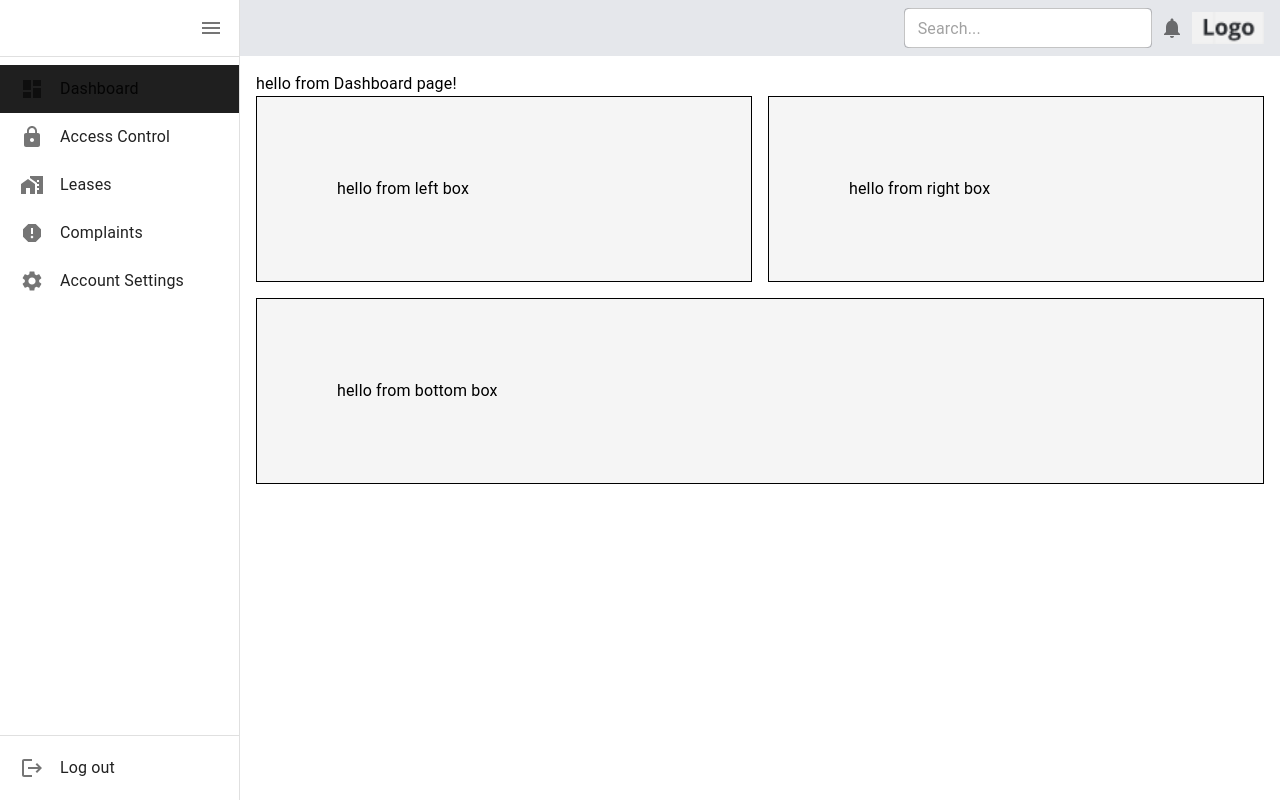
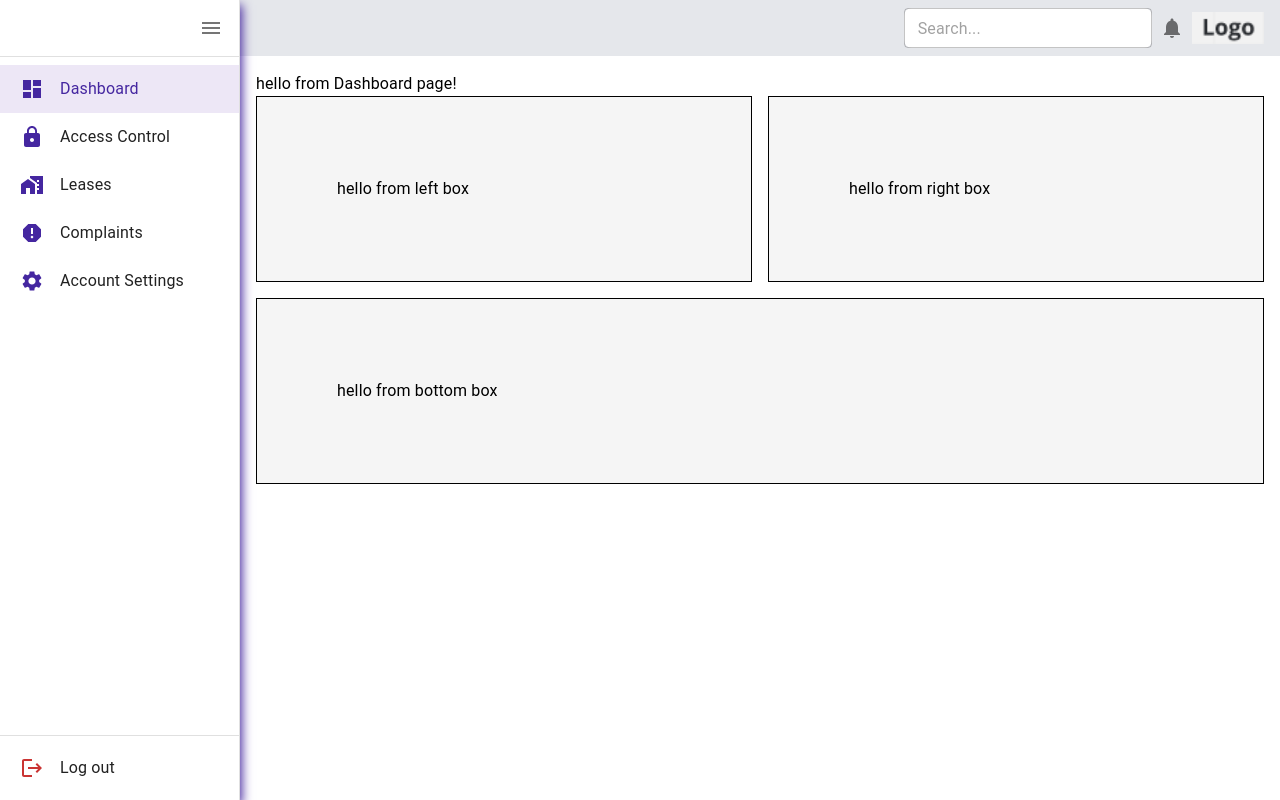
Before and after one commit to luisarevalo21/feb-2025-DSD-cohort, a React (Vite) app in the folder front-end/: page / in a window 1280 px wide. Built offline with nearby package versions, Linux system fonts and the light colour scheme.

Commit message:
Some cool styling changes, looking really good and ready for pull request.

```diff
--- a/front-end/src/components/NavItem.jsx
+++ b/front-end/src/components/NavItem.jsx
@@ -40,7 +40,8 @@ const NavItem = ({ to, text, icon, open }) => {
                     px: 2.5,
                     //Highlight the selection if active
                     "&.active": {
-                      backgroundColor: "rgba(0, 0, 0, 0.88)",
+                      backgroundColor: "#ede7f6",
+                      color: "#4527a0",
                     },
                   }}
                 >
--- a/front-end/src/components/SideNavigation.jsx
+++ b/front-end/src/components/SideNavigation.jsx
@@ -58,6 +58,7 @@ const SideNavigation = () => {
               width: open ? DRAWER_WIDTH : 64,
               overflowX: "hidden",
               transition: "width 0.3s",
+              boxShadow: "2px 5px 10px #4527a0"
             },
           }}
         >
@@ -81,31 +82,31 @@ const SideNavigation = () => {
                 <NavItem
                   to="/"
                   text="Dashboard"
-                  icon={<DashboardIcon />}
+                  icon={<DashboardIcon sx={{ color: "#4527a0" }} />}
                   open={open}
                 />
                 <NavItem
                   to="/access-control"
                   text="Access Control"
-                  icon={<LockIcon />}
+                  icon={<LockIcon sx={{ color: "#4527a0" }} />}
                   open={open}
                 />
                 <NavItem
                   to="/leases"
                   text="Leases"
-                  icon={<HomeWorkIcon />}
+                  icon={<HomeWorkIcon sx={{ color: "#4527a0" }} />}
                   open={open}
                 />
                 <NavItem
                   to="/complaints"
                   text="Complaints"
-                  icon={<ReportIcon />}
+                  icon={<ReportIcon sx={{ color: "#4527a0" }} />}
                   open={open}
                 />
                 <NavItem
                   to="/account-settings"
                   text="Account Settings"
-                  icon={<SettingsIcon />}
+                  icon={<SettingsIcon sx={{ color: "#4527a0" }} />}
                   open={open}
                 />
             </List>
@@ -116,7 +117,7 @@ const SideNavigation = () => {
                 <NavItem
                   to="/logout"
                   text="Log out"
-                  icon={<LogoutIcon />}
+                  icon={<LogoutIcon sx={{ color: "#CA3433" }} />}
                   open={open}
                 />
             </List>
```
